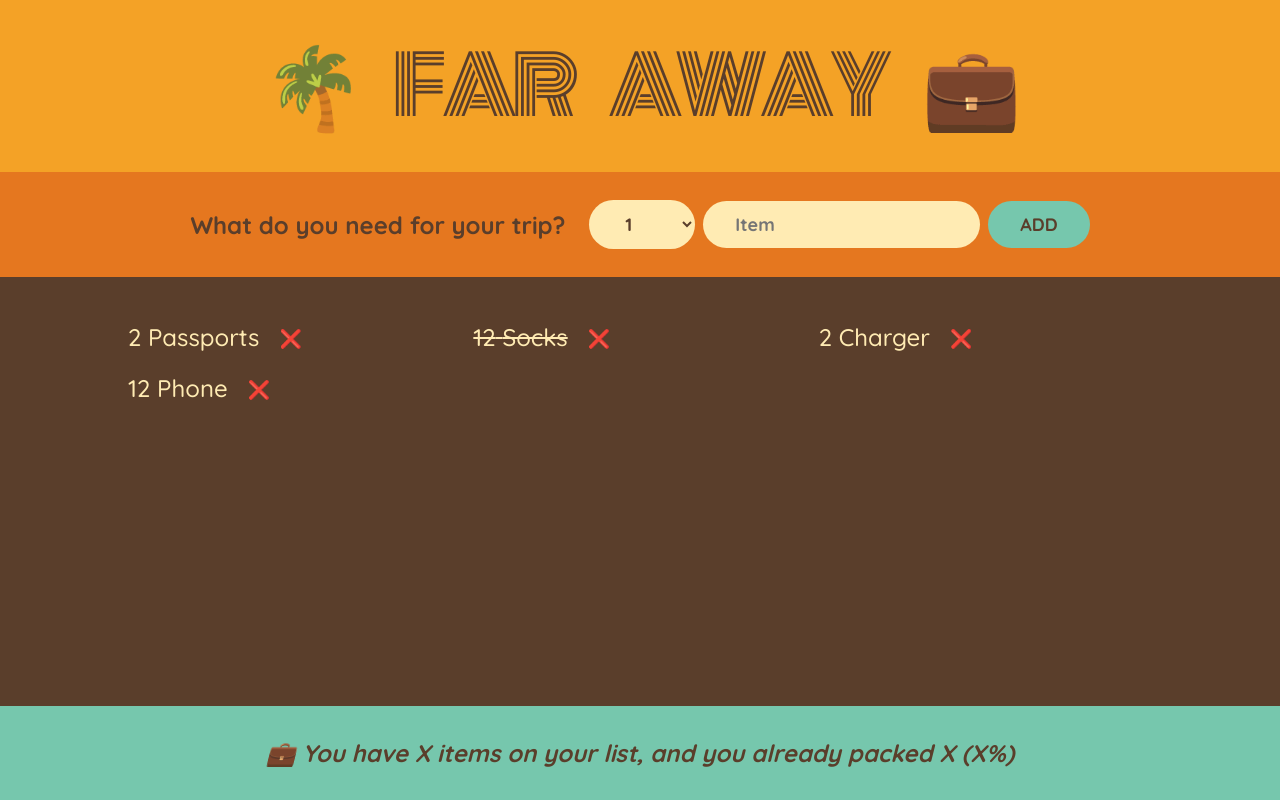
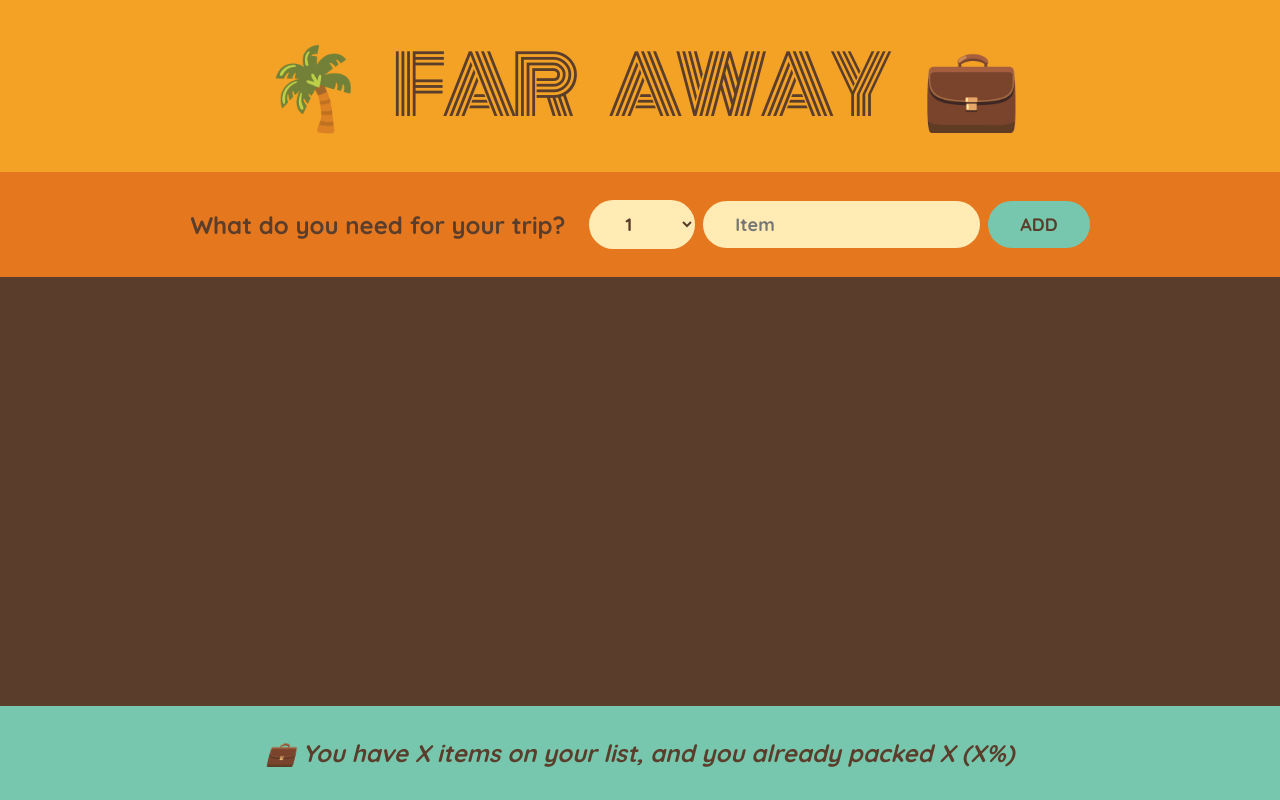
Before and after one commit to benmeisterz/travel-list, a React (Vite) app: page / in a window 1280 px wide. Built offline with nearby package versions, Linux system fonts and the light colour scheme.

Commit message:
lift up state

```diff
--- a/src/App.jsx
+++ b/src/App.jsx
@@ -9,11 +9,17 @@
 
 
 function App() {
+  const [items, setItems] = useState([])
+
+  function handleAddItems(item) {
+    setItems((items) => [...items, item])
+  }
+
   return (
     <div className="app">
       <Logo />
-      <Form />
-      <PackingList />
+      <Form onAddItems={handleAddItems} />
+      <PackingList items={items} />
       <Stats />
     </div>
   )
@@ -23,9 +29,11 @@
   return <h1>🌴 Far Away 💼</h1>
 }
 
-function Form() {
+function Form({ onAddItems }) {
   const [description, setDescription] = useState('')
   const [quantity, setQuantity] = useState(1)
+
+
 
   function handleSubmit(e) {
     e.preventDefault()
@@ -34,6 +42,8 @@
 
     const newItem = { description, quantity, packed: false, id: Date.now() }
     console.log(newItem)
+
+    onAddItems(newItem)
 
     setDescription("")
     setQuantity(1)
@@ -63,11 +73,11 @@
 
 
 
-function PackingList() {
+function PackingList({ items }) {
   return (
     <div className="list" style={{ overflow: "hidden" }} >
       <ul>
-        {initialItems.map((item) => (
+        {items.map((item) => (
           <Item item={item} key={item.id} />
         )
         )}
```
